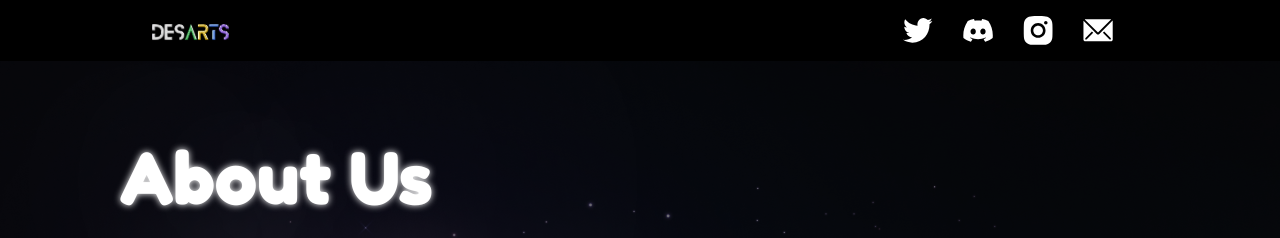
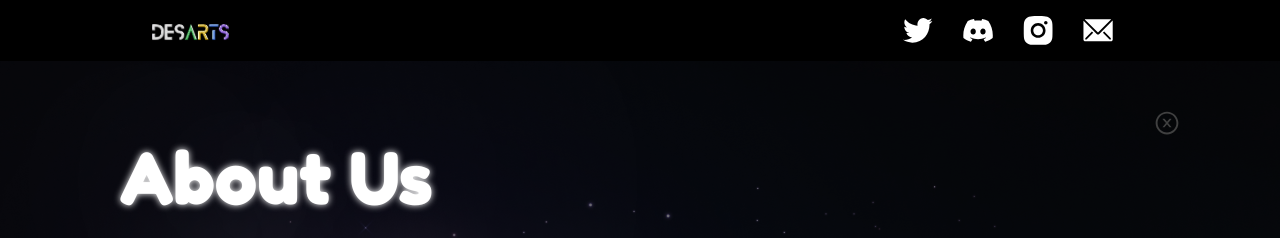
Before and after one commit to albbeltran/nft-web-frontend, a React (Create React App) app: page /about in a window 1280 px wide. Shown: the top 238 px of the page. Built offline with nearby package versions, Linux system fonts and the light colour scheme.

Commit message:
created close modal button

```diff
--- a/package.json
+++ b/package.json
@@ -8,6 +8,7 @@
     "@testing-library/user-event": "^13.5.0",
     "react": "^18.2.0",
     "react-dom": "^18.2.0",
+    "react-icons": "^4.4.0",
     "react-router-dom": "^6.3.0",
     "react-scripts": "5.0.1",
     "styled-components": "^5.3.5",
--- /dev/null
+++ b/src/components/CloseButton/CloseButton.jsx
@@ -0,0 +1,11 @@
+import React from 'react';
+import { AiOutlineCloseCircle } from 'react-icons/ai';
+import styles from './CloseButton.module.css';
+
+const CloseButton = () => {
+    return (
+        <AiOutlineCloseCircle className={styles.icon} />
+    )
+}
+
+export { CloseButton };
--- /dev/null
+++ b/src/components/CloseButton/CloseButton.module.css
@@ -0,0 +1,13 @@
+.icon {
+    position: fixed;
+    color: rgba(79, 79, 79, 0.8);
+    z-index: 10;
+    cursor: pointer;
+    top: 110px;
+    right: 100px;
+    font-size: 26px;
+}
+
+.icon:hover {
+    color: rgba(200, 200, 200, 0.8);
+}
--- a/src/components/Description/Description.jsx
+++ b/src/components/Description/Description.jsx
@@ -2,9 +2,10 @@ import React from 'react';
 import styled from "styled-components";
 import vector from '../../assets/Vector-Right.svg'
 
-const Description = () => {
+const Description = ({ children }) => {
     return (
         <Div>
+            {children}
             <h1 className='title'>About Us</h1>
             <div className='container'>
                 <p className='description'><strong>Des Arts is a NFT collection of 8,888 NFTs built on the Ethereum Blockchain.</strong>
--- a/src/containers/App/App.jsx
+++ b/src/containers/App/App.jsx
@@ -6,11 +6,13 @@ import { Logo } from '../../components/Logo/Logo.jsx';
 import { Icons } from '../../components/Icons/Icons.jsx';
 import { Main } from '../../components/Main/Main.jsx';
 import { Header } from '../../components/Header/Header.jsx';
-import { Description } from '../../components/Description/Description';
 import { Picture } from '../../components/Picture/Picture.jsx';
 import { Navegation } from '../Navegation/Navegation.jsx';
+import { Description } from '../../components/Description/Description';
+import { CloseButton } from '../../components/CloseButton/CloseButton.jsx';
 
 function App() {
+
   return (
     <div>
       <Menu >
@@ -34,7 +36,9 @@ function App() {
           <Route path="/about" element={
             <>
               <About>
-                <Description />
+                <Description>
+                  <CloseButton />
+                </Description>
               </About>
             </>
           } />
```
Also changed, not shown: src/assets/close-icon.svg (added), src/components/Menu/Menu.jsx (line endings or trailing spaces), 1 other file (tests, documents, lock files or other folders).
